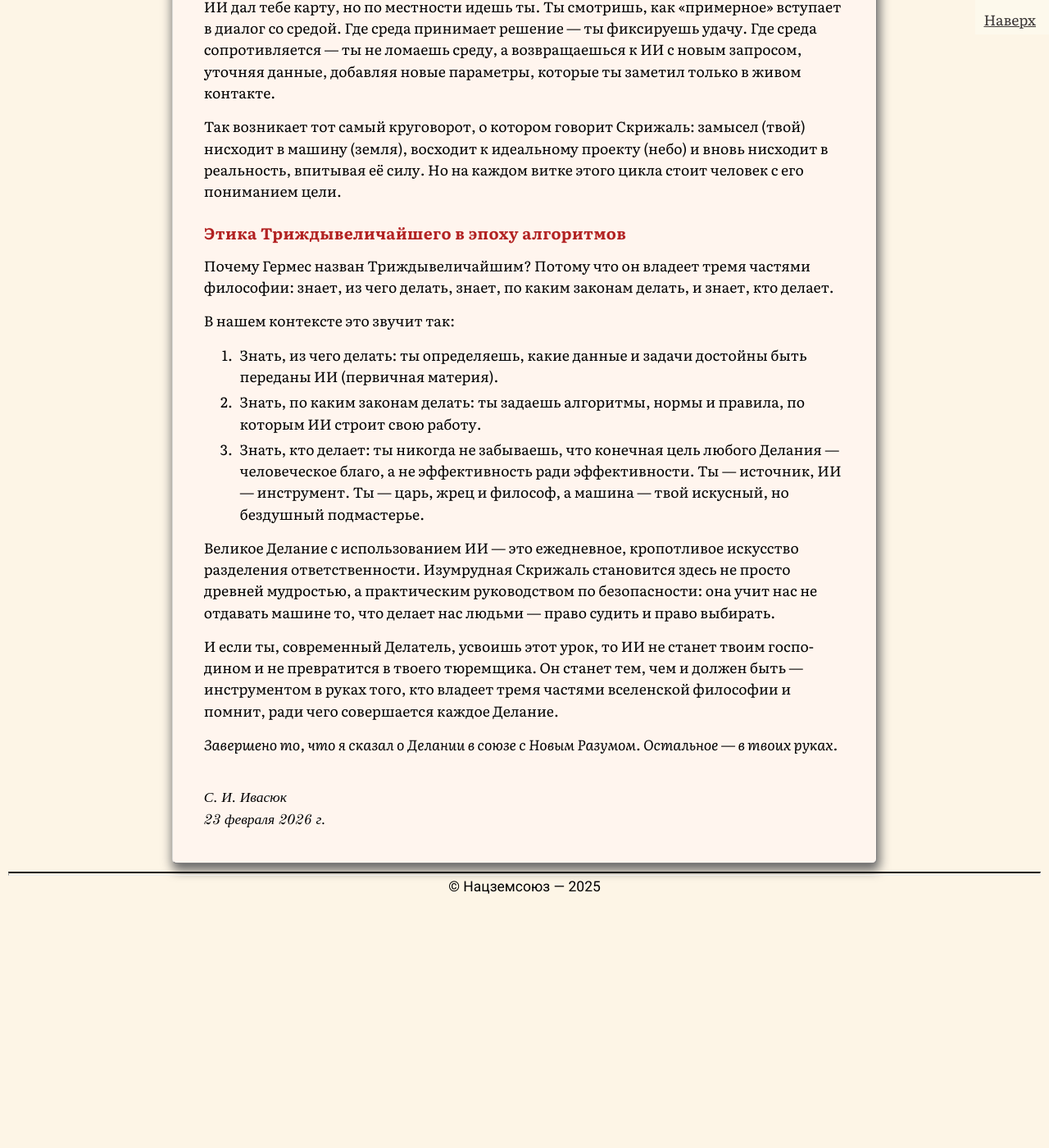
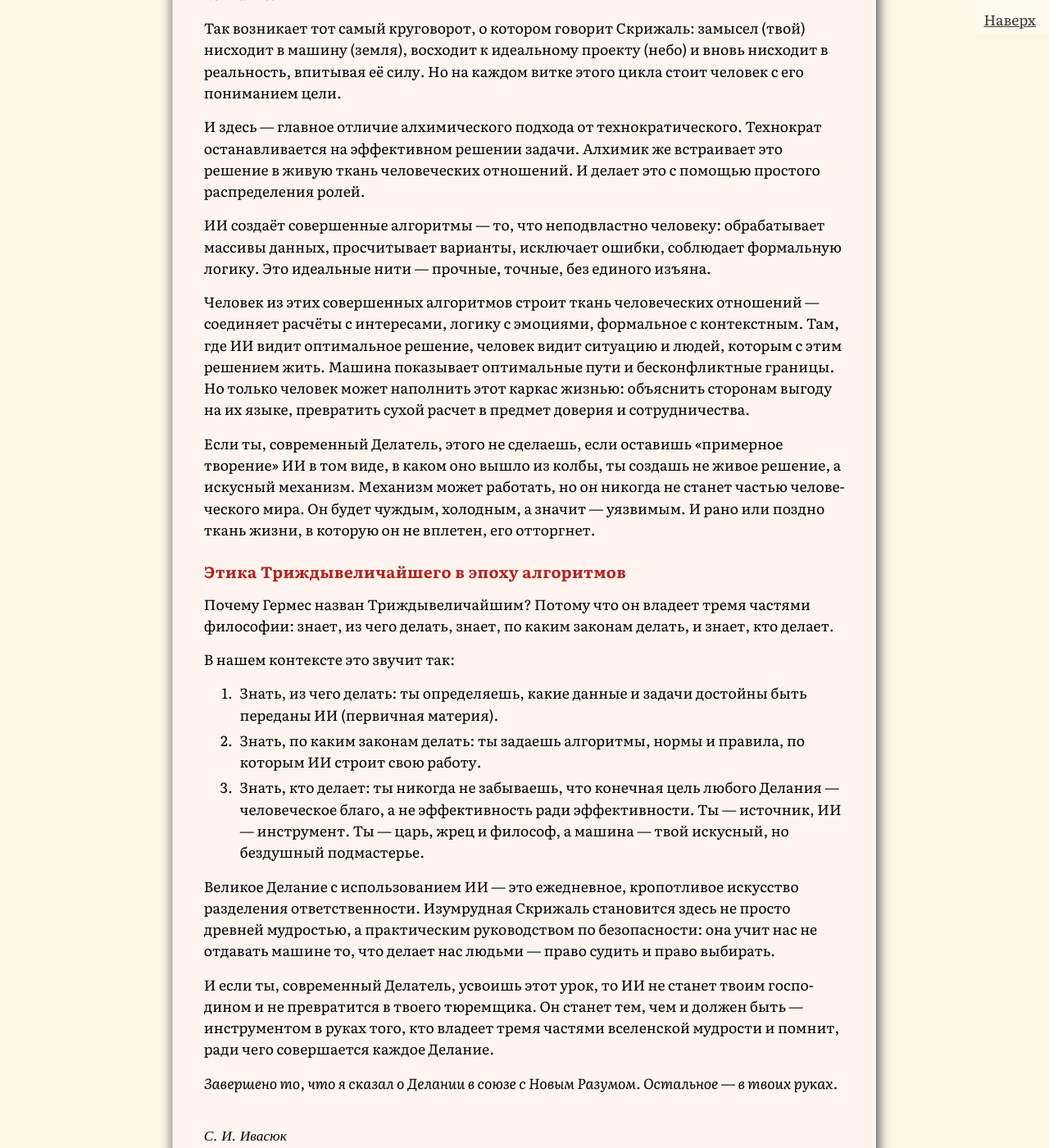
Before and after one commit to SergSi/land-use-art, a Jekyll site: the page built from _posts/2026-02-23-alhimia.md, in a window 1280 px wide and 1400 px high, scrolled down 15933 px. Shown: the whole window at 82% size. Built offline with Jekyll 4.4.1, drawn with Linux system fonts in a browser that asks for light colours; some web fonts are replaced; before the commit the page ends 17043 px from its top, so only the background shows below that; some of the changed text lies outside the part shown.

Commit message:
Update 2026-02-23-alhimia.md

```diff
--- a/_posts/2026-02-23-alhimia.md
+++ b/_posts/2026-02-23-alhimia.md
@@ -445,18 +443,26 @@ class Center self
 
 Так возникает тот самый круговорот, о котором говорит Скрижаль: замысел (твой) нисходит в машину (земля), восходит к идеальному проекту (небо) и вновь нисходит в реальность, впитывая её силу. Но на каждом витке этого цикла стоит человек с его пониманием цели.
 
+И здесь — главное отличие алхимического подхода от технократического. Технократ останавливается на эффективном решении задачи. Алхимик же встраивает это решение в живую ткань человеческих отношений. И делает это с помощью простого распределения ролей.
+
+ИИ создаёт совершенные алгоритмы — то, что неподвластно человеку: обрабатывает массивы данных, просчитывает варианты, исключает ошибки, соблюдает формальную логику. Это идеальные нити — прочные, точные, без единого изъяна.
+
+Человек из этих совершенных алгоритмов строит ткань человеческих отношений — соединяет расчёты с интересами, логику с эмоциями, формальное с контекстным. Там, где ИИ видит оптимальное решение, человек видит ситуацию и людей, которым с этим решением жить. Машина показывает оптимальные пути и бесконфликтные границы. Но только человек может наполнить этот каркас жизнью: объяснить сторонам выгоду на их языке, превратить сухой расчет в предмет доверия и сотрудничества.
+
+Если ты, современный Делатель, этого не сделаешь, если оставишь «примерное творение» ИИ в том виде, в каком оно вышло из колбы, ты создашь не живое решение, а искусный механизм. Механизм может работать, но он никогда не станет частью человеческого мира. Он будет чуждым, холодным, а значит — уязвимым. И рано или поздно ткань жизни, в которую он не вплетен, его отторгнет.
+
 ### Этика Триждывеличайшего в эпоху алгоритмов
 
 Почему Гермес назван Триждывеличайшим? Потому что он владеет тремя частями философии: знает, из чего делать, знает, по каким законам делать, и знает, кто делает.
 
 В нашем контексте это звучит так:
 
-1.  Знать, из чего делать: ты определяешь, какие данные и задачи достойны быть переданы ИИ (первичная материя).
-2.  Знать, по каким законам делать: ты задаешь алгоритмы, нормы и правила, по которым ИИ строит свою работу.
-3.  Знать, кто делает: ты никогда не забываешь, что конечная цель любого Делания — человеческое благо, а не эффективность ради эффективности. Ты — источник, ИИ — инструмент. Ты — царь, жрец и философ, а машина — твой искусный, но бездушный подмастерье.
+1. Знать, из чего делать: ты определяешь, какие данные и задачи достойны быть переданы ИИ (первичная материя).
+2. Знать, по каким законам делать: ты задаешь алгоритмы, нормы и правила, по которым ИИ строит свою работу.
+3. Знать, кто делает: ты никогда не забываешь, что конечная цель любого Делания — человеческое благо, а не эффективность ради эффективности. Ты — источник, ИИ — инструмент. Ты — царь, жрец и философ, а машина — твой искусный, но бездушный подмастерье.
 
 Великое Делание с использованием ИИ — это ежедневное, кропотливое искусство разделения ответственности. Изумрудная Скрижаль становится здесь не просто древней мудростью, а практическим руководством по безопасности: она учит нас не отдавать машине то, что делает нас людьми — право судить и право выбирать.
 
-И если ты, современный Делатель, усвоишь этот урок, то ИИ не станет твоим господином и не превратится в твоего тюремщика. Он станет тем, чем и должен быть — инструментом в руках того, кто владеет тремя частями вселенской философии и помнит, ради чего совершается каждое Делание.
+И если ты, современный Делатель, усвоишь этот урок, то ИИ не станет твоим господином и не превратится в твоего тюремщика. Он станет тем, чем и должен быть — инструментом в руках того, кто владеет тремя частями вселенской мудрости и помнит, ради чего совершается каждое Делание.
 
 *Завершено то, что я сказал о Делании в союзе с Новым Разумом. Остальное — в твоих руках.*
```
Also changed, not shown: other parts of _posts/2026-02-23-alhimia.md (+2 -4 lines).
